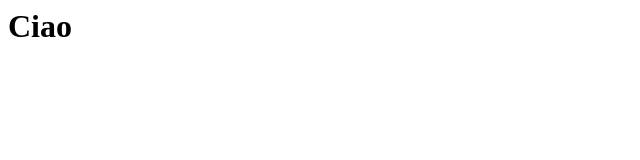
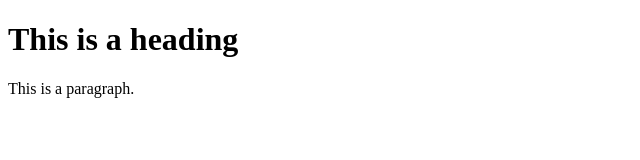
Before and after one commit to ftsmichael/ftsmichael.github.io, a plain HTML site: page index.html in a window 1280 px wide. Shown: the whole page, without its empty margins (0-640 px from the left). Drawn offline with Linux system fonts and the light colour scheme.

Commit message:
Edit html

```diff
--- a/index.html
+++ b/index.html
@@ -1 +1,12 @@
-<h1>Ciao</h1>
+ <!DOCTYPE html>
+<html lang="en">
+<head>
+  <title>Title of the document</title>
+</head>
+<body>
+
+<h1>This is a heading</h1>
+<p>This is a paragraph.</p>
+
+</body>
+</html>
```
